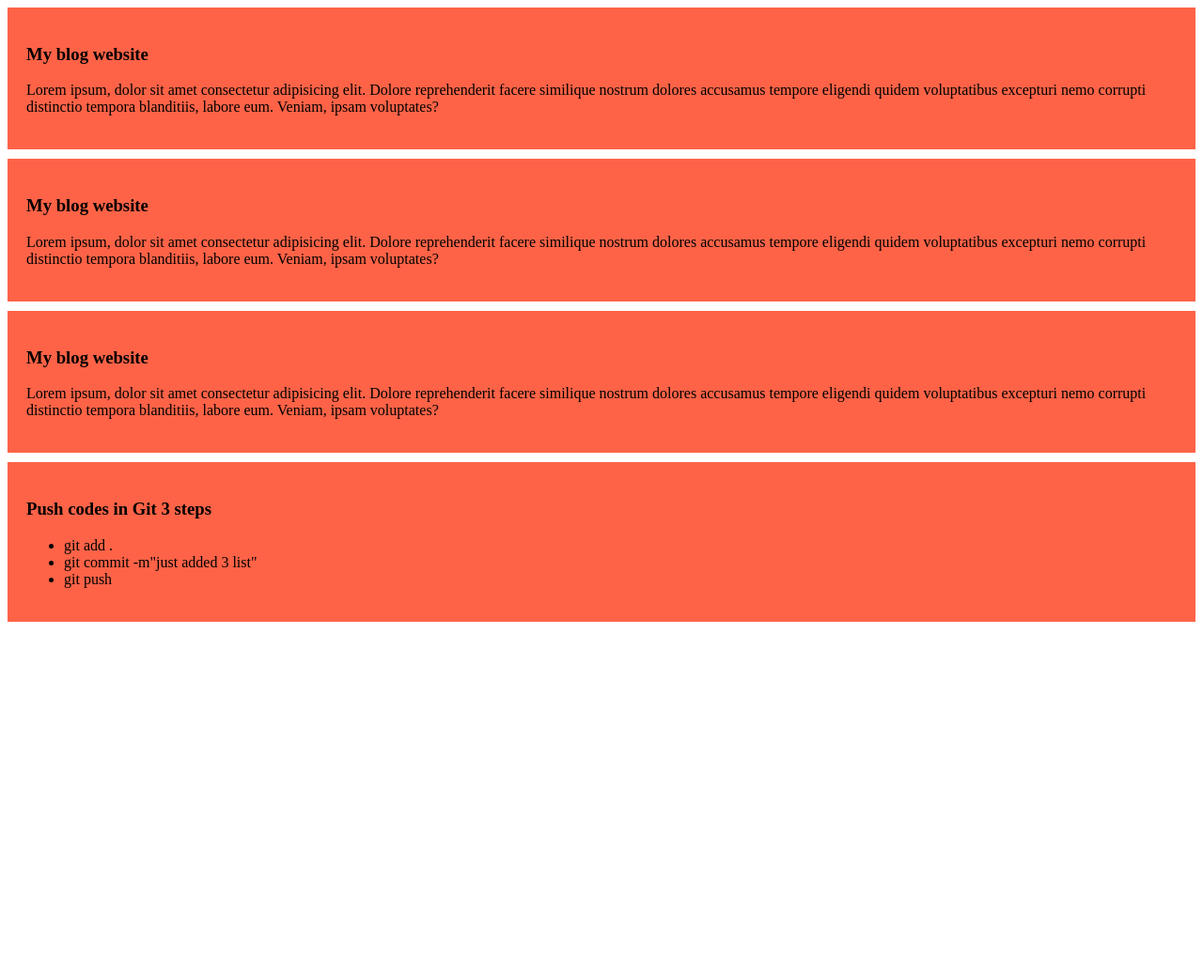
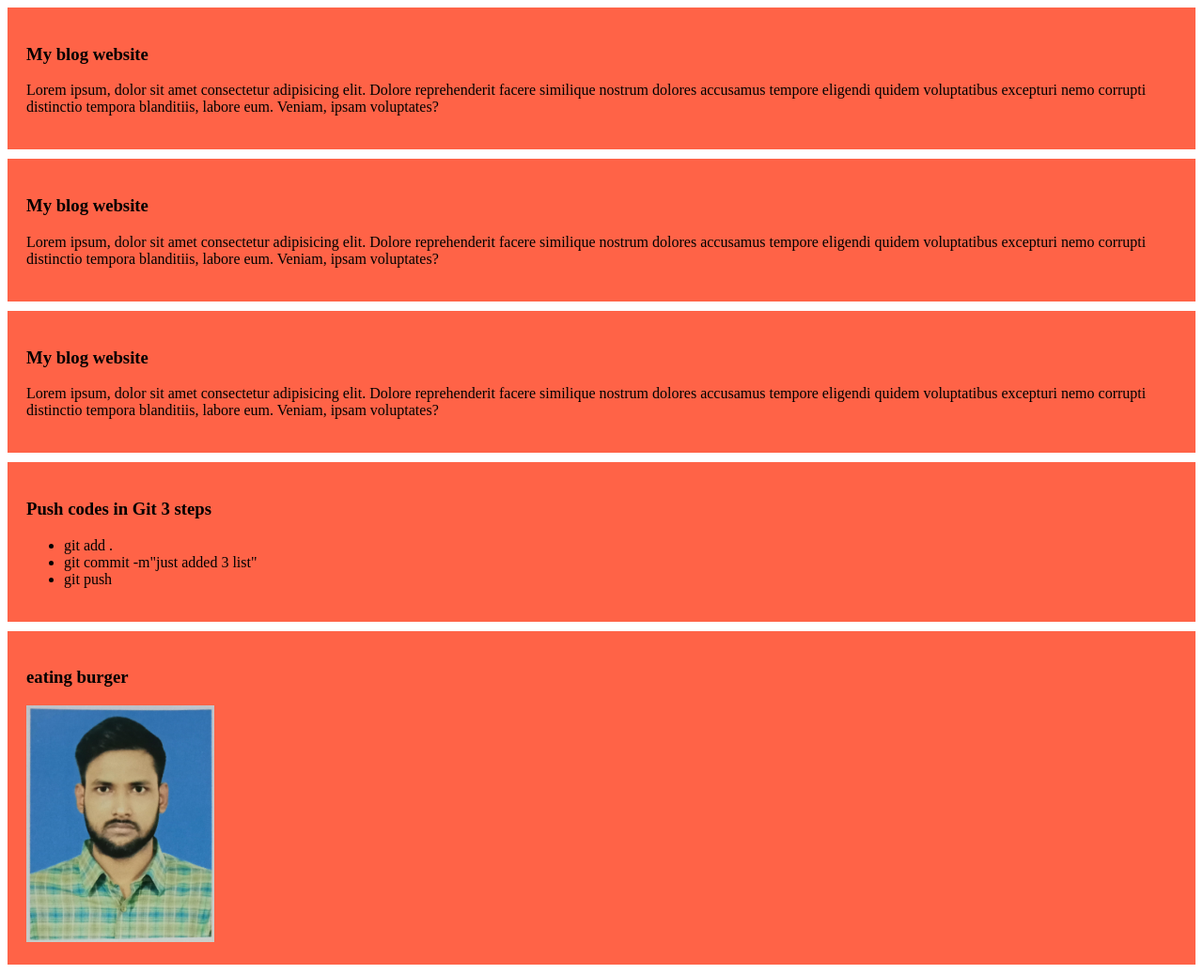
Before and after one commit to Parvez141300/my-simple-website, a plain HTML site: page index.html in a window 1280 px wide. Shown: the whole page at 94% size. Before the commit the page ends 800 px from the top, so only its background shows below. Drawn offline with Linux system fonts and the light colour scheme.

Commit message:
just added an heading and image

```diff
--- a/index.html
+++ b/index.html
@@ -27,5 +27,9 @@
             <li>git push</li>
         </ul>
     </div>
+    <div>
+        <h3>eating burger</h3>
+        <img src="./Parvez 1mb.jpg" alt="">
+    </div>
 </body>
 </html>
--- a/styles/blog.css
+++ b/styles/blog.css
@@ -3,3 +3,6 @@ div{
     padding: 20px;
     margin-bottom: 10px;
 }
+img{
+    width: 200px;
+}
```
Also changed, not shown: Parvez 1mb.jpg (added).
